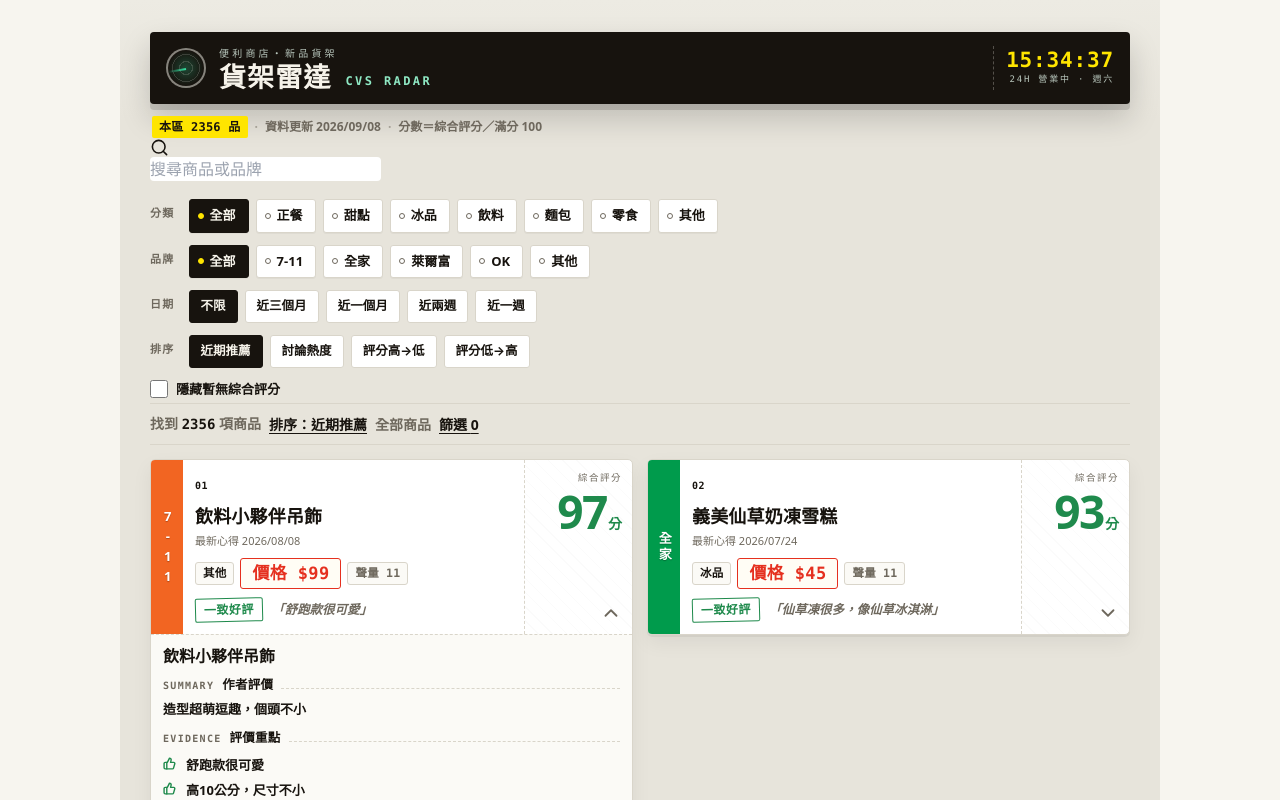
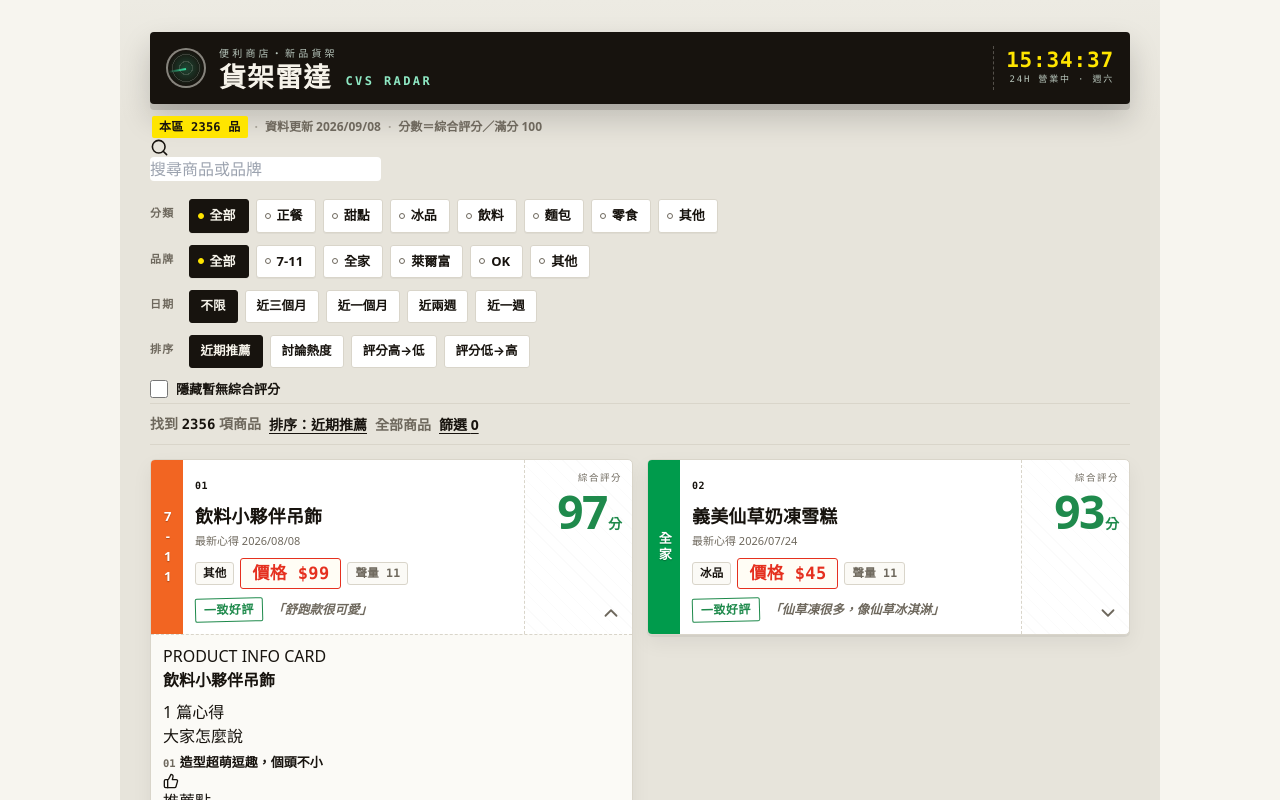
Before and after one commit to YuHsunWang/cvs-radar, a Next.js app in the folder web/: page / in a window 1280 px wide. Both pictures are taken after a click on the button 391 px from the left and 547 px from the top of the page. Shown: the top 800 px of the page. Built offline with nearby package versions, Linux system fonts and the light colour scheme; no server answers.

Commit message:
Restructure product detail as retail shelf info card

```diff
--- a/web/components/ProductDetail.tsx
+++ b/web/components/ProductDetail.tsx
@@ -8,28 +8,7 @@ type ProductDetailProps = {
   product: Product
 }
 
-/**
- * The back of the shelf label: evidence first, then the model's summary.
- *
- * Styled with the `sl-*` system the collapsed card uses rather than in Tailwind
- * utilities, because the two sat side by side and read as different apps.
- *
- * The author's summary leads, then the like/caution evidence: the summary is one
- * short sentence that frames what follows, so reading it first costs almost
- * nothing and makes the bullets land as detail rather than as a list to parse
- * cold.
- *
- * Kept deliberately short. Evidence items are at most 19 characters and the
- * median summary is 17, so the height this panel used to have was going into
- * per-item containers, not text — and an inline expander that pushes the next
- * product off a 360×800 screen defeats its own purpose. Both polarities share one
- * heading and one list; each row is carried by an icon in the polarity colour,
- * which keeps the distinction legible in greyscale and for colour-blind readers,
- * where colour alone would not be.
- */
 export default function ProductDetail({ product }: ProductDetailProps) {
-  // One rewrite per reviewing post, joined with 「；」 upstream. Splitting them
-  // back out is the honest reading: they are separate people, not one sentence.
   const takes = (product.excerpt || '')
     .split('；')
     .map((part) => part.trim())
@@ -39,58 +18,78 @@ export default function ProductDetail({ product }: ProductDetailProps) {
 
   return (
     <div className="sl-k">
+      <div className="sl-k-tickethead">
+        <div>
+          <span className="sl-k-kicker">PRODUCT INFO CARD</span>
           <h3 className="sl-detail-name">{product.productName?.trim() || '商品名稱待確認'}</h3>
-      {/* Rendered when there is a summary OR the row is provisional: a provisional
-          row with no summary still has to admit it is a rule fallback, otherwise
-          it is presented as though a model had labelled it. */}
-      {takes.length > 0 || product.reviewProvisional ? (
-        <section>
-          <h3 className="sl-k-head">
-            SUMMARY
-            <b>
-              作者評價
-              {product.reviewProvisional ? <span className="sl-k-prov">暫定</span> : null}
-            </b>
-            {takes.length > 1 ? <i>{takes.length} 篇</i> : null}
+        </div>
+        <span className="sl-k-count">{takes.length || product.nPosts} 篇心得</span>
+      </div>
+
+      <div className="sl-k-grid">
+        <section className="sl-k-panel sl-k-summary">
+          <h3 className="sl-k-title">
+            <span>大家怎麼說</span>
+            {product.reviewProvisional ? <em>暫定</em> : null}
           </h3>
           {takes.length > 0 ? (
-            takes.map((take, index) => (
-              <p key={take} className="sl-k-sum">
-                {/* Numbering only earns its place when there are several
-                    reviewers to tell apart. */}
-                {takes.length > 1 ? <span>{String(index + 1).padStart(2, '0')}</span> : null}
+            <div className="sl-k-takes">
+              {takes.map((take, index) => (
+                <p key={`${index}-${take}`} className="sl-k-sum">
+                  <span>{String(index + 1).padStart(2, '0')}</span>
                   {take}
                 </p>
-            ))
+              ))}
+            </div>
           ) : (
-            <p className="sl-k-none">尚未完成模型整理，請看原文</p>
+            <p className="sl-k-none">
+              {product.reviewProvisional ? '尚未完成模型整理，請看原文' : '目前沒有可整理的作者摘要'}
+            </p>
           )}
         </section>
-      ) : null}
 
-      <section className={takes.length > 0 || product.reviewProvisional ? 'sl-k-sec' : ''}>
-        <h3 className="sl-k-head">
-          EVIDENCE
-          <b>評價重點</b>
+        <section className="sl-k-panel sl-k-positive">
+          <h3 className="sl-k-title">
+            <ThumbsUp size={16} aria-hidden="true" />
+            <span>推薦點</span>
           </h3>
-
-        {hasEvidence ? (
+          {product.likes.length > 0 ? (
             <ul className="sl-k-list">
               {product.likes.map((item) => (
                 <EvidenceRow key={`+${item}`} tone="up" text={item} />
               ))}
+            </ul>
+          ) : (
+            <p className="sl-k-none">留言沒有集中的推薦點</p>
+          )}
+        </section>
+
+        <section className="sl-k-panel sl-k-negative">
+          <h3 className="sl-k-title">
+            <TriangleAlert size={16} aria-hidden="true" />
+            <span>踩雷點</span>
+          </h3>
+          {product.cautions.length > 0 ? (
+            <ul className="sl-k-list">
               {product.cautions.map((item) => (
                 <EvidenceRow key={`-${item}`} tone="dn" text={item} />
               ))}
             </ul>
           ) : (
-          <p className="sl-k-none">留言沒有集中的優缺點</p>
+            <p className="sl-k-none">留言沒有集中的踩雷點</p>
           )}
         </section>
+      </div>
+
+      {hasEvidence ? <p className="sr-only">評價重點已分為推薦點與踩雷點</p> : null}
 
       {product.postUrls.length > 0 ? (
+        <section className="sl-k-sources" aria-label="原文來源">
+          <div className="sl-k-sourcehead">
+            <span>原文來源</span>
+            <small>可回看公開討論脈絡</small>
+          </div>
           <div className="sl-k-src">
-          <span>原文</span>
             {product.postUrls.map((url, index) => (
               <a
                 key={url}
@@ -100,11 +99,13 @@ export default function ProductDetail({ product }: ProductDetailProps) {
                 onClick={() => trackOutboundPttClick(product.id)}
                 aria-label={`${product.productName}原文 ${index + 1}，另開新分頁`}
               >
+                <span className="sl-k-barcode" aria-hidden="true" />
                 PTT {String(index + 1).padStart(2, '0')}
                 <ExternalLink size={11} aria-hidden="true" />
               </a>
             ))}
           </div>
+        </section>
       ) : null}
     </div>
   )
@@ -113,17 +114,11 @@ export default function ProductDetail({ product }: ProductDetailProps) {
 function EvidenceRow({ tone, text }: { tone: 'up' | 'dn'; text: string }) {
   const isUp = tone === 'up'
   return (
-    <li className={`sl-k-row sl-k-${tone} sl-t3`}>
+    <li className={`sl-k-row sl-k-${tone}`}>
       <b aria-hidden="true">
-        {isUp ? (
-          <ThumbsUp size={13} strokeWidth={2.6} />
-        ) : (
-          <TriangleAlert size={13} strokeWidth={2.6} />
-        )}
+        {isUp ? <ThumbsUp size={13} strokeWidth={2.6} /> : <TriangleAlert size={13} strokeWidth={2.6} />}
       </b>
       <span>
-        {/* The icon is the only visual carrier of polarity, so screen readers
-            need it spelled out. */}
         <span className="sr-only">{isUp ? '優點：' : '缺點：'}</span>
         {text}
       </span>
```
Lines whose indentation alone changed are shown as unchanged.
